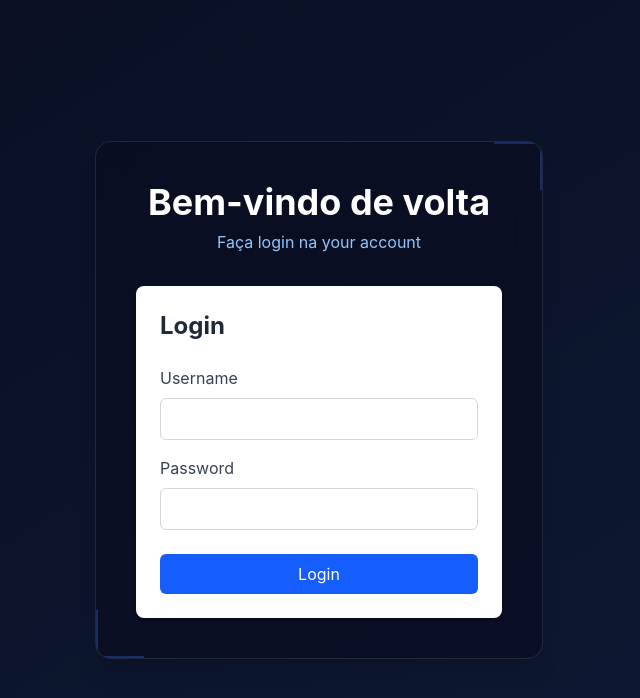
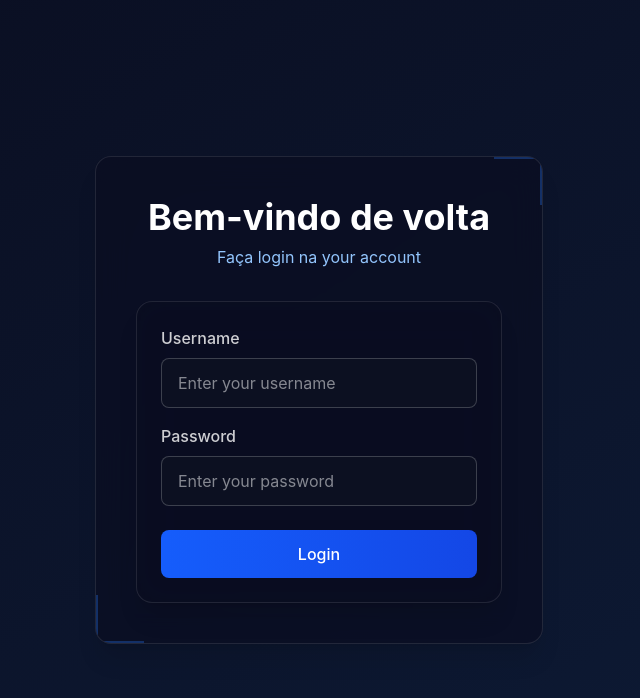
Before and after one commit to joao-savietto/pi4front, a React (Vite) app: page /login in a window 1280 px wide. Shown: the top 698 px of the page, without its empty margins (321-961 px from the left). Built offline with nearby package versions, Linux system fonts and the light colour scheme.

Commit message:
feat: layout enhancements

```diff
--- a/package.json
+++ b/package.json
@@ -18,6 +18,7 @@
     "axios": "^1.12.2",
     "react": "^19.1.1",
     "react-dom": "^19.1.1",
+    "react-icons": "^5.5.0",
     "react-redux": "^9.2.0",
     "react-router-dom": "^7.9.1"
   },
--- a/src/components/LoginForm.tsx
+++ /dev/null
@@ -1,98 +0,0 @@
-import { useState, useContext } from 'react'
-import { AuthContext } from '../context/AuthContext'
-
-interface LoginFormProps {
-  onLoginSuccess?: () => void
-}
-
-export const LoginForm = ({ onLoginSuccess }: LoginFormProps) => {
-  const [username, setUsername] = useState('')
-  const [password, setPassword] = useState('')
-  const [error, setError] = useState('')
-  const [isLoading, setIsLoading] = useState(false)
-  const authContext = useContext(AuthContext)
-
-  const handleSubmit = async (e: React.FormEvent) => {
-    e.preventDefault()
-
-    // Reset previous errors
-    setError('')
-    setIsLoading(true)
-
-    try {
-      if (!authContext) {
-        throw new Error('Auth context not available')
-      }
-
-      // Call the login function from AuthContext which will handle API call and token storage
-      await authContext.login(username, password)
-
-      // Reset form
-      setUsername('')
-      setPassword('')
-
-      if (onLoginSuccess) {
-        onLoginSuccess()
-      }
-    } catch (err: any) {
-      setError('Invalid username or password')
-      console.error('Login error:', err)
-    } finally {
-      setIsLoading(false)
-    }
-  }
-
-  return (
-    <div className="max-w-md mx-auto bg-white p-6 rounded-lg shadow-md">
-      <h2 className="text-2xl font-bold text-gray-800 mb-6">Login</h2>
-
-      {error && (
-        <div className="mb-4 p-3 bg-red-100 text-red-700 rounded">
-          {error}
-        </div>
-      )}
-
-      <form onSubmit={handleSubmit}>
-        <div className="mb-4">
-          <label htmlFor="username" className="block text-gray-700 mb-2">
-            Username
-          </label>
-          <input
-            type="text"
-            id="username"
-            value={username}
-            onChange={(e) => setUsername(e.target.value)}
-            className="w-full px-3 py-2 border border-gray-300 rounded-md focus:outline-none focus:ring-2 focus:ring-blue-500"
-            required
-          />
-        </div>
-
-        <div className="mb-6">
-          <label htmlFor="password" className="block text-gray-700 mb-2">
-            Password
-          </label>
-          <input
-            type="password"
-            id="password"
-            value={password}
-            onChange={(e) => setPassword(e.target.value)}
-            className="w-full px-3 py-2 border border-gray-300 rounded-md focus:outline-none focus:ring-2 focus:ring-blue-500"
-            required
-          />
-        </div>
-
-        <button
-          type="submit"
-          disabled={isLoading}
-          className={`w-full bg-blue-600 text-white py-2 px-4 rounded-md hover:bg-blue-700 transition duration-200 ${
-            isLoading ? 'opacity-50 cursor-not-allowed' : ''
-          }`}
-        >
-          {isLoading ? 'Logging in...' : 'Login'}
-        </button>
-      </form>
-    </div>
-  )
-}
-
-export default LoginForm
--- a/src/components/LoginPage.tsx
+++ b/src/components/LoginPage.tsx
@@ -1,17 +1,64 @@
 import React, { useState, useContext } from 'react';
 import { AuthContext } from '../context/AuthContext';
-import { LoginForm } from './LoginForm';
+import { useNavigate } from 'react-router-dom';
 
 const LoginPage: React.FC = () => {
+  const [username, setUsername] = useState('');
+  const [password, setPassword] = useState('');
   const [error, setError] = useState('');
+  const [isLoading, setIsLoading] = useState(false);
+  const [showErrorModal, setShowErrorModal] = useState(false);
   const authContext = useContext(AuthContext);
+  const navigate = useNavigate();
 
   // Handle successful login by redirecting to protected page
   const handleLoginSuccess = () => {
-    // The AuthContext will automatically update the authentication state,
-    // and routing should take care of the redirection
+    // Navigate to home page after successful login
+    navigate('/');
     setError('');
   };
+
+  const handleSubmit = async (e: React.FormEvent) => {
+    e.preventDefault()
+
+    // Reset previous errors
+    setError('')
+    setIsLoading(true)
+
+    try {
+      if (!authContext) {
+        throw new Error('Auth context not available')
+      }
+
+      // Call the login function from AuthContext which will handle API call and token storage
+      await authContext.login(username, password)
+
+      // Reset form
+      setUsername('')
+      setPassword('')
+
+      handleLoginSuccess()
+    } catch (err: any) {
+      console.error('Login error:', err)
+
+      // Check for 401 status code specifically
+      if (err.response && err.response.status === 401) {
+        setError('Invalid username or password')
+      } else {
+        setError('Internal server error. Please try again later.')
+      }
+
+      // Show modal for errors
+      setShowErrorModal(true)
+    } finally {
+      setIsLoading(false)
+    }
+  };
+
+  const closeModal = () => {
+    setShowErrorModal(false)
+    setError('')
+  }
 
   return (
     <div className="min-h-screen bg-linear-to-br from-[#0a0e21] to-[#0d1b36] flex items-center justify-center p-4">
@@ -30,14 +77,56 @@ const LoginPage: React.FC = () => {
               <p className="text-[#93c5fd]">Faça login na your account</p>
             </div>
 
-            {error && (
+            {error && !showErrorModal && (
               <div className="mb-4 p-3 bg-red-100 text-red-700 rounded">
                 {error}
               </div>
             )}
 
-            {/* Use the LoginForm component instead of manual form */}
-            <LoginForm onLoginSuccess={handleLoginSuccess} />
+            {/* Login Form */}
+            <div className="max-w-md mx-auto bg-[rgba(10,14,33,0.7)] backdrop-blur-lg border border-white/10 rounded-2xl shadow-xl p-6">
+              <form onSubmit={handleSubmit}>
+                <div className="mb-4">
+                  <label htmlFor="username" className="block text-white/80 mb-2 font-medium">
+                    Username
+                  </label>
+                  <input
+                    type="text"
+                    id="username"
+                    value={username}
+                    onChange={(e) => setUsername(e.target.value)}
+                    className="w-full px-4 py-3 bg-[rgba(15,20,35,0.6)] border border-white/20 rounded-lg focus:outline-none focus:ring-2 focus:ring-blue-500 focus:border-transparent text-white placeholder:text-white/50"
+                    required
+                    placeholder="Enter your username"
+                  />
+                </div>
+
+                <div className="mb-6">
+                  <label htmlFor="password" className="block text-white/80 mb-2 font-medium">
+                    Password
+                  </label>
+                  <input
+                    type="password"
+                    id="password"
+                    value={password}
+                    onChange={(e) => setPassword(e.target.value)}
+                    className="w-full px-4 py-3 bg-[rgba(15,20,35,0.6)] border border-white/20 rounded-lg focus:outline-none focus:ring-2 focus:ring-blue-500 focus:border-transparent text-white placeholder:text-white/50"
+                    required
+                    placeholder="Enter your password"
+                  />
+                </div>
+
+                <button
+                  type="submit"
+                  disabled={isLoading}
+                  className={`w-full bg-gradient-to-r from-blue-600 to-blue-700 text-white py-3 px-4 rounded-lg hover:from-blue-700 hover:to-blue-800 transition duration-200 font-medium ${
+                    isLoading ? 'opacity-50 cursor-not-allowed' : ''
+                  }`}
+                >
+                  {isLoading ? 'Logging in...' : 'Login'}
+                </button>
+              </form>
+            </div>
 
           </div>
 
@@ -46,6 +135,22 @@ const LoginPage: React.FC = () => {
           <div className="absolute bottom-0 left-0 w-12 h-12 border-b-2 border-l-2 border-blue-500/30"></div>
         </div>
       </div>
+
+      {/* Error Modal - Moved outside form container to cover entire viewport */}
+      {showErrorModal && (
+        <div className="fixed inset-0 bg-black/70 flex items-center justify-center z-50 p-4">
+          <div className="bg-[rgba(10,14,33,0.9)] backdrop-blur-lg border border-white/10 rounded-2xl shadow-xl w-full max-w-md p-8 text-center">
+            <h3 className="text-2xl font-bold text-red-400 mb-4">Login Error</h3>
+            <p className="text-white/80 mb-8">{error}</p>
+            <button
+              onClick={closeModal}
+              className="bg-gradient-to-r from-blue-600 to-blue-700 text-white py-3 px-6 rounded-lg hover:from-blue-700 hover:to-blue-800 transition duration-200 font-medium"
+            >
+              Close
+            </button>
+          </div>
+        </div>
+      )}
     </div>
   );
 };
--- a/src/components/SharedLayout.tsx
+++ b/src/components/SharedLayout.tsx
@@ -1,11 +1,13 @@
 // Shared layout component with navbar and authentication logic
 import { Outlet, Link, useNavigate } from 'react-router-dom'
-import { useContext } from 'react'
+import { useContext, useState, useRef, useEffect } from 'react'
 import { AuthContext } from '../context/AuthContext'
+import { FaUser } from 'react-icons/fa'
 
 const SharedLayout: React.FC = () => {
   const authContext = useContext(AuthContext)
   const navigate = useNavigate()
+  const [showDropdown, setShowDropdown] = useState(false)
 
   // Check if user is authenticated using AuthContext
   const isAuthenticated = !!authContext?.user
@@ -15,31 +17,46 @@ const SharedLayout: React.FC = () => {
       authContext.logout()
     }
     navigate('/login')
+    setShowDropdown(false)
   }
+
+  // Close dropdown when clicking outside
+  const dropdownRef = useRef<HTMLDivElement>(null)
+  const buttonRef = useRef<HTMLButtonElement>(null)
+
+  useEffect(() => {
+    const handleClickOutside = (event: MouseEvent) => {
+      if ((dropdownRef.current && !dropdownRef.current.contains(event.target as Node)) &&
+          (buttonRef.current && !buttonRef.current.contains(event.target as Node))) {
+        setShowDropdown(false)
+      }
+    }
+
+    document.addEventListener('mousedown', handleClickOutside)
+    return () => {
+      document.removeEventListener('mousedown', handleClickOutside)
+    }
+  }, [])
 
 
   return (
     <div className="min-h-screen bg-gray-50 flex flex-col">
       {/* Navigation */}
-      <nav className="bg-white shadow-md border-b border-gray-200">
+      <nav className="bg-[#0a0e21] shadow-md border-b border-[#0d1b36] text-white sticky top-0 z-10">
         <div className="max-w-6xl mx-auto px-4">
           <div className="flex justify-between h-16 items-center">
             <div className="flex items-center space-x-8">
-              <Link to="/" className="text-xl font-bold text-blue-600">Pi4Front</Link>
+              <Link to="/" className="text-xl font-bold">Monitor</Link>
               <div className=" flex space-x-4">
                 {isAuthenticated ? (
                   <>
-                    <Link to="/" className="px-3 py-2 rounded-md hover:bg-gray-100">Home</Link>
-                    <Link to="/protected" className="px-3 py-2 rounded-md hover:bg-gray-100">Protected Page</Link>
-                    {/* Show logout when authenticated */}
-                    <button onClick={handleLogout} className="px-3 py-2 rounded-md hover:bg-gray-100 focus:outline-none focus:ring-2 focus:ring-blue-500">
-                      Logout
-                    </button>
+                    <Link to="/" className="px-3 py-2 rounded-md hover:bg-[#0d1b36]">Home</Link>
+                    <Link to="/protected" className="px-3 py-2 rounded-md hover:bg-[#0d1b36]">Protected Page</Link>
                   </>
                 ) : (
                   <>
                     {/* Show login when not authenticated */}
-                    <Link to="/login" className="px-3 py-2 rounded-md hover:bg-gray-100">Login</Link>
+                    <Link to="/login" className="px-3 py-2 rounded-md hover:bg-[#0d1b36]">Login</Link>
                   </>
                 )}
               </div>
@@ -47,18 +64,31 @@ const SharedLayout: React.FC = () => {
 
             {/* User dropdown */}
             {isAuthenticated && (
-              <div className="relative flex items-center space-x-3">
-                <img
-                  src="https://images.unsplash.com/photo-1502685104226-ee32379fefbe?auto=format&fit=crop&w=100&q=80"
-                  alt="User Avatar"
-                  className="w-10 h-10 rounded-full object-cover"
-                />
-                <div className="flex-grow text-left">
-                  <p className="font-mono text-xs uppercase">Admin</p>
-                  <p id="user-email-display" className="text-sm font-medium truncate">
-                    User
-                  </p>
-                </div>
+              <div className="relative flex items-center">
+                <button
+                  onClick={() => setShowDropdown(!showDropdown)}
+                  ref={buttonRef}
+                  className="flex items-center focus:outline-none cursor-pointer"
+                >
+                  <FaUser className="w-6 h-6 text-white" />
+                </button>
+                {showDropdown && (
+                  <div
+                    ref={dropdownRef}
+                    className="absolute right-0 top-full mt-2 w-48 bg-[#0a0e21] border border-[#0d1b36] rounded-md shadow-lg py-1 z-50 transition-opacity duration-200 ease-in-out"
+                  >
+                    <p className="px-4 py-2 text-sm font-medium">Admin</p>
+                    <p id="user-email-display" className="px-4 py-1 text-xs truncate">
+                      User
+                    </p>
+                    <button
+                      onClick={handleLogout}
+                      className="block w-full text-left px-4 py-2 text-sm hover:bg-[#0d1b36]"
+                    >
+                      Logout
+                    </button>
+                  </div>
+                )}
               </div>
             )}
           </div>
@@ -67,7 +97,9 @@ const SharedLayout: React.FC = () => {
 
       {/* Main Content */}
       <main className="max-w-6xl mx-auto px-4 py-8 flex-grow">
-        <Outlet />
+        <div className="w-full">
+          <Outlet />
+        </div>
       </main>
     </div>
   )
--- a/src/hooks/useApi.ts
+++ b/src/hooks/useApi.ts
@@ -7,6 +7,7 @@ const useApi = () => {
     // Create axios instance with base URL and default headers
     return axios.create({
       baseURL: 'https://esp.savietto.app/',
+      // baseURL: 'http://localhost:8000/',
       headers: {
         'Content-Type': 'application/json'
       }
```
Also changed, not shown: 1 other file (tests, documents, lock files or other folders).
